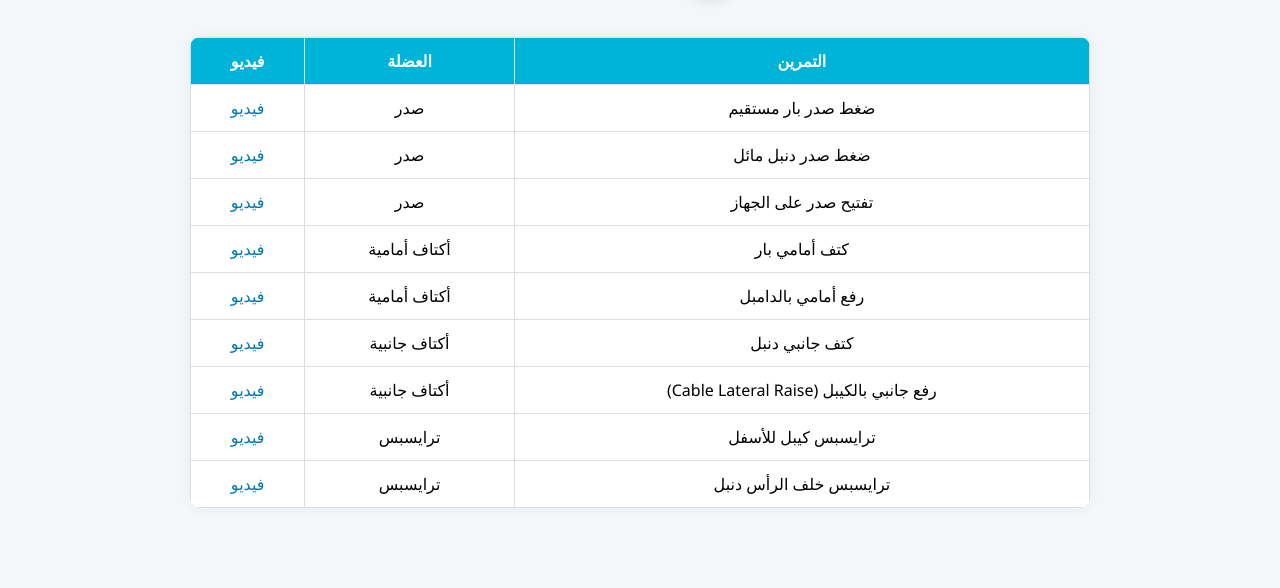
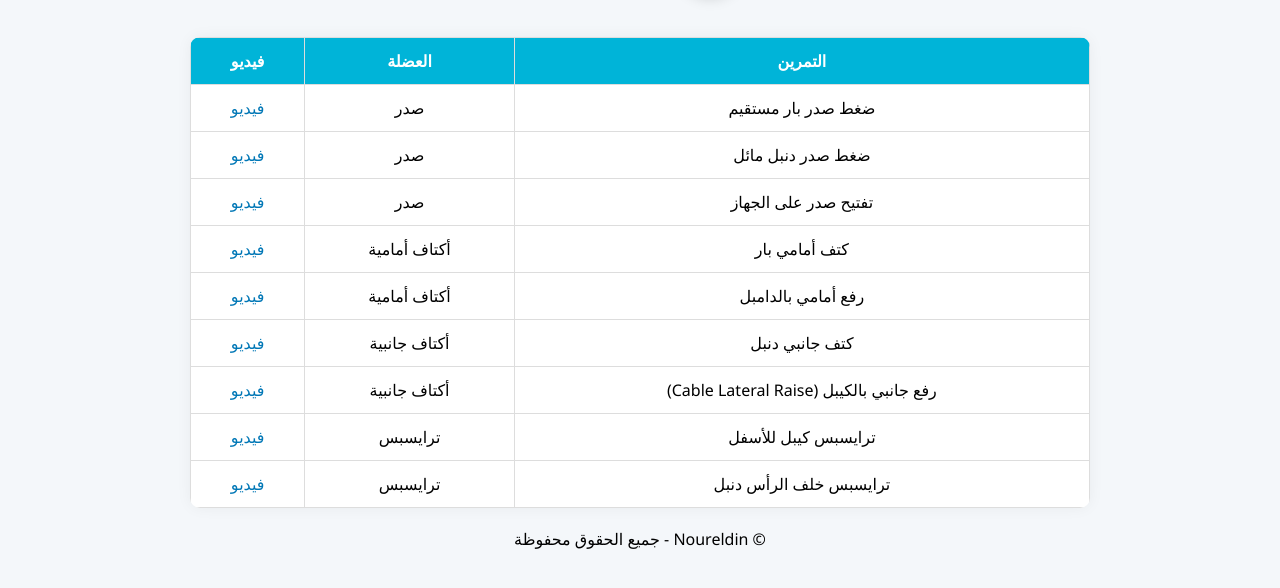
Before and after one commit to N0URELD1N/push-bull-leg, a plain HTML site: page index.html in a window 1280 px wide. Shown: the part 146-734 px from the top of the page. Drawn offline with Linux system fonts and the light colour scheme.

Commit message:
Update index.html

```diff
--- a/index.html
+++ b/index.html
@@ -178,5 +178,11 @@
   }
 </script>
 
+    <footer>
+    © Noureldin - جميع الحقوق محفوظة
+  </footer>
+
+
+
 </body>
 </html>
```
